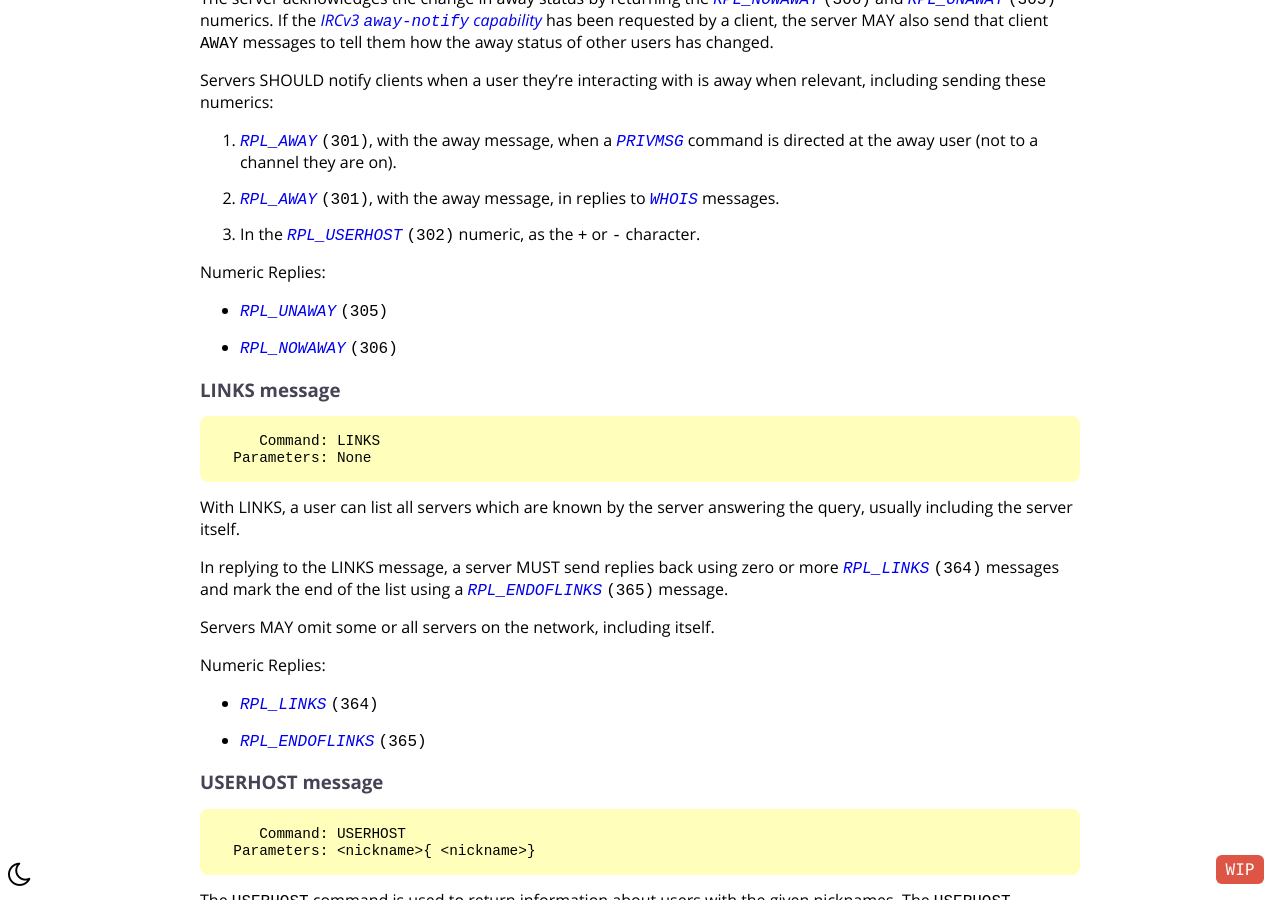
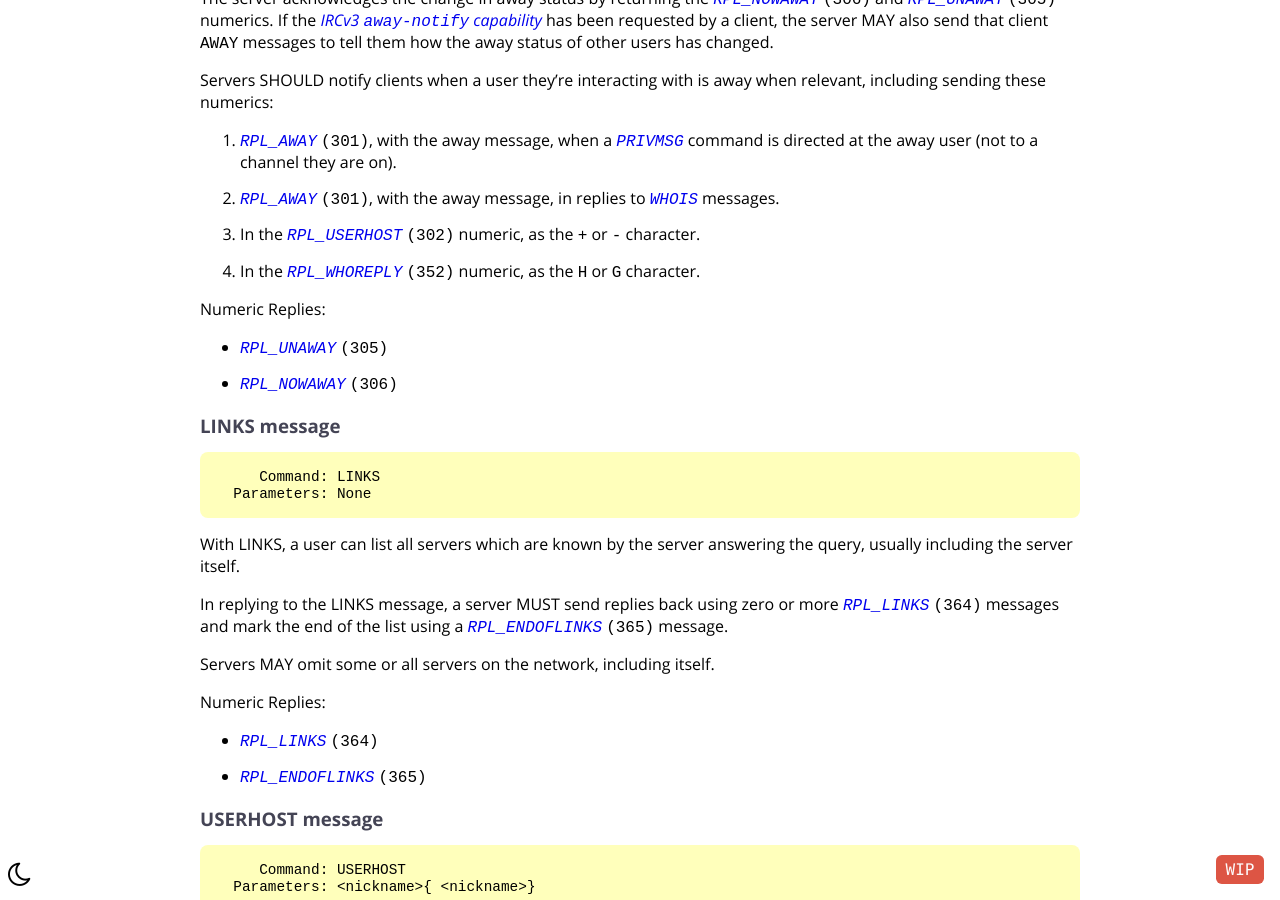
Before and after one commit to ircdocs/modern-irc, a Jekyll site: the page built from index.md, in a window 1280 px wide and 900 px high, scrolled down 53129 px. Built offline with Jekyll 4.4.1, drawn with Linux system fonts in a browser that asks for light colours; the table of contents is made by our own code.

Commit message:
Mention RPL_WHOREPLY H/G flags in AWAY section

```diff
--- a/_includes/messages/optional.md
+++ b/_includes/messages/optional.md
@@ -16,6 +16,7 @@ Servers SHOULD notify clients when a user they're interacting with is away when
 1. {% numeric RPL_AWAY %}, with the away message, when a {% command PRIVMSG %} command is directed at the away user (not to a channel they are on).
 2. {% numeric RPL_AWAY %}, with the away message, in replies to {% command WHOIS %} messages.
 3. In the {% numeric RPL_USERHOST %} numeric, as the `+` or `-` character.
+4. In the {% numeric RPL_WHOREPLY %} numeric, as the `H` or `G` character.
 
 Numeric Replies:
 
```
